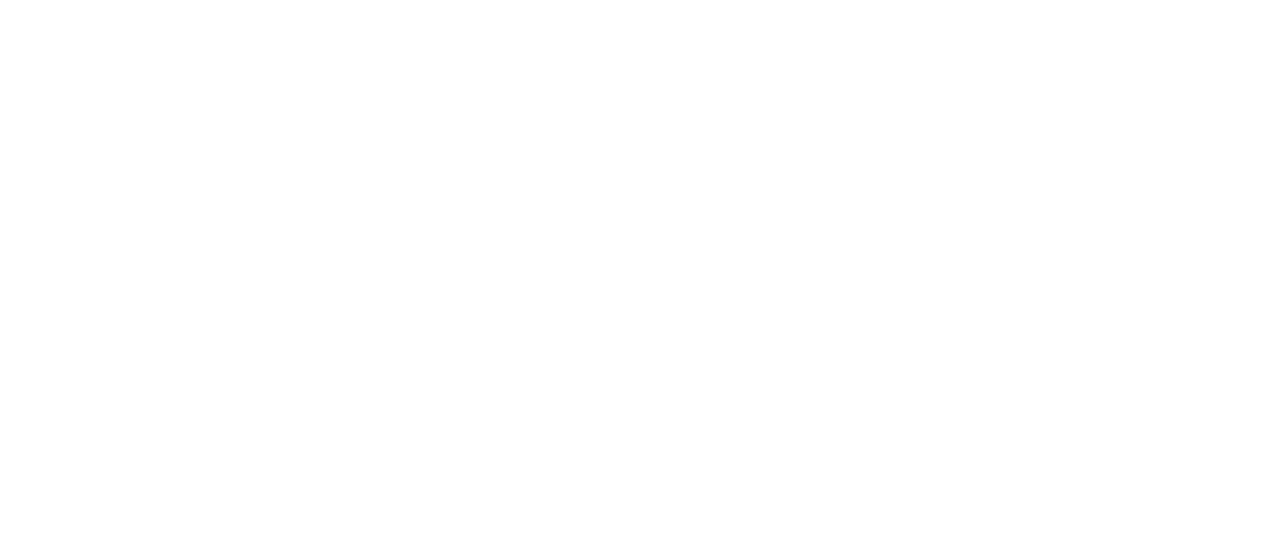
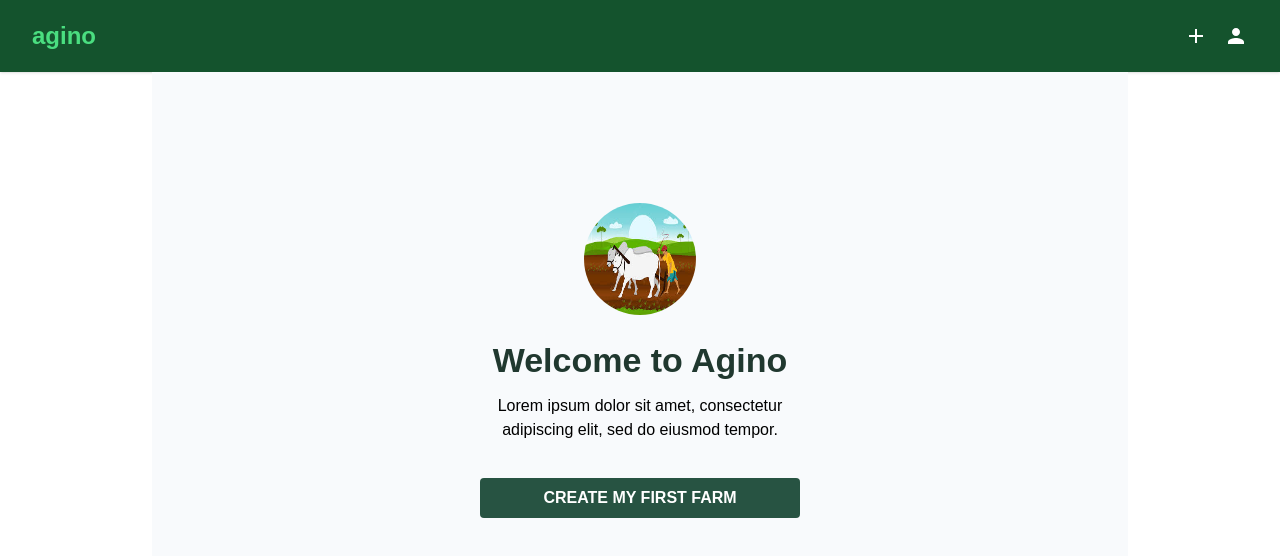
Before and after one commit to kidussintayehu/Farm-Advisor-Web, a React (Create React App) app: page /welcome in a window 1280 px wide. Before the commit this address had no page. Shown: the top 556 px of the page. Built offline with nearby package versions, Linux system fonts and the light colour scheme.

Commit message:
add desktop-4

```diff
--- a/package.json
+++ b/package.json
@@ -14,7 +14,7 @@
     "react": "^18.2.0",
     "react-dom": "^18.2.0",
     "react-router-dom": "^6.6.2",
-    "react-scripts": "5.0.1",
+    "react-scripts": "^5.0.1",
     "web-vitals": "^2.1.4"
   },
   "scripts": {
--- a/src/App.js
+++ b/src/App.js
@@ -6,6 +6,7 @@
 
 } from "react-router-dom";
 import Field from './Pages/Field/Field';
+import Welcome from './Pages/Welcome/Welcome';
 
 function App () {
   return (
@@ -13,6 +14,8 @@
     <Routes>
     <Route path= "/" element= {<Home />} />
     <Route path = "/field" element= { <Field />} />
+    <Route path = "/welcome" element= { <Welcome />} />
+
     </Routes>
     </BrowserRouter>
   )
--- /dev/null
+++ b/src/Pages/Welcome/Welcome.jsx
@@ -0,0 +1,27 @@
+import Navbar from '../../Components/Navbar/Navbar';
+import farmer from '../../Assets/Images/farmer.jpg';
+
+const Welcome = () => {
+  return (
+    <div>
+      <Navbar/>
+      <div class = "md:container md:mx-auto bg-slate-50 h-screen ">
+        <div class = "h-[36rem] flex flex-col justify-center items-center ">
+          <img
+            class = "w-28 h-28 rounded-full" src={farmer} alt= "farm"
+          />
+          <h1 class ="Roboto text-[34px] pt-5 font-bold text-[#20382F]">
+              Welcome to Agino</h1>
+          <p class = "text-right md:text-center pt-2 pb-9 w-80">Lorem ipsum dolor sit amet, consectetur adipiscing elit,
+             sed do eiusmod tempor.
+              </p>
+          <button class = "bg-[#275342] hover:bg-[#14532d] w-80 text-white font-bold py-2 px-12 rounded">
+                CREATE MY FIRST FARM
+          </button>
+       </div>
+       </div>
+  </div>
+  )
+}
+
+export default Welcome
```
Also changed, not shown: src/Assets/Images/farmer.jpg (added), 1 other file (tests, documents, lock files or other folders).
